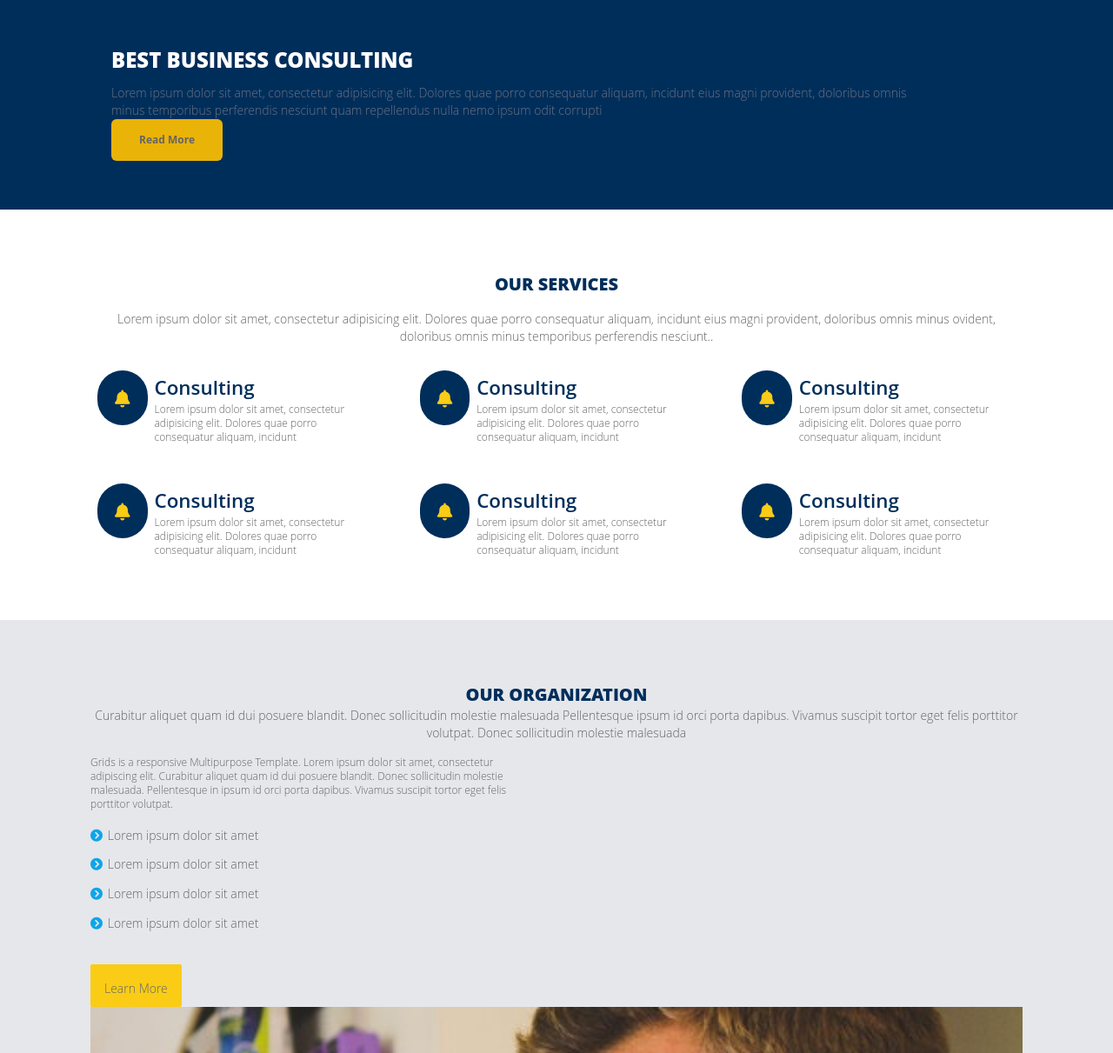
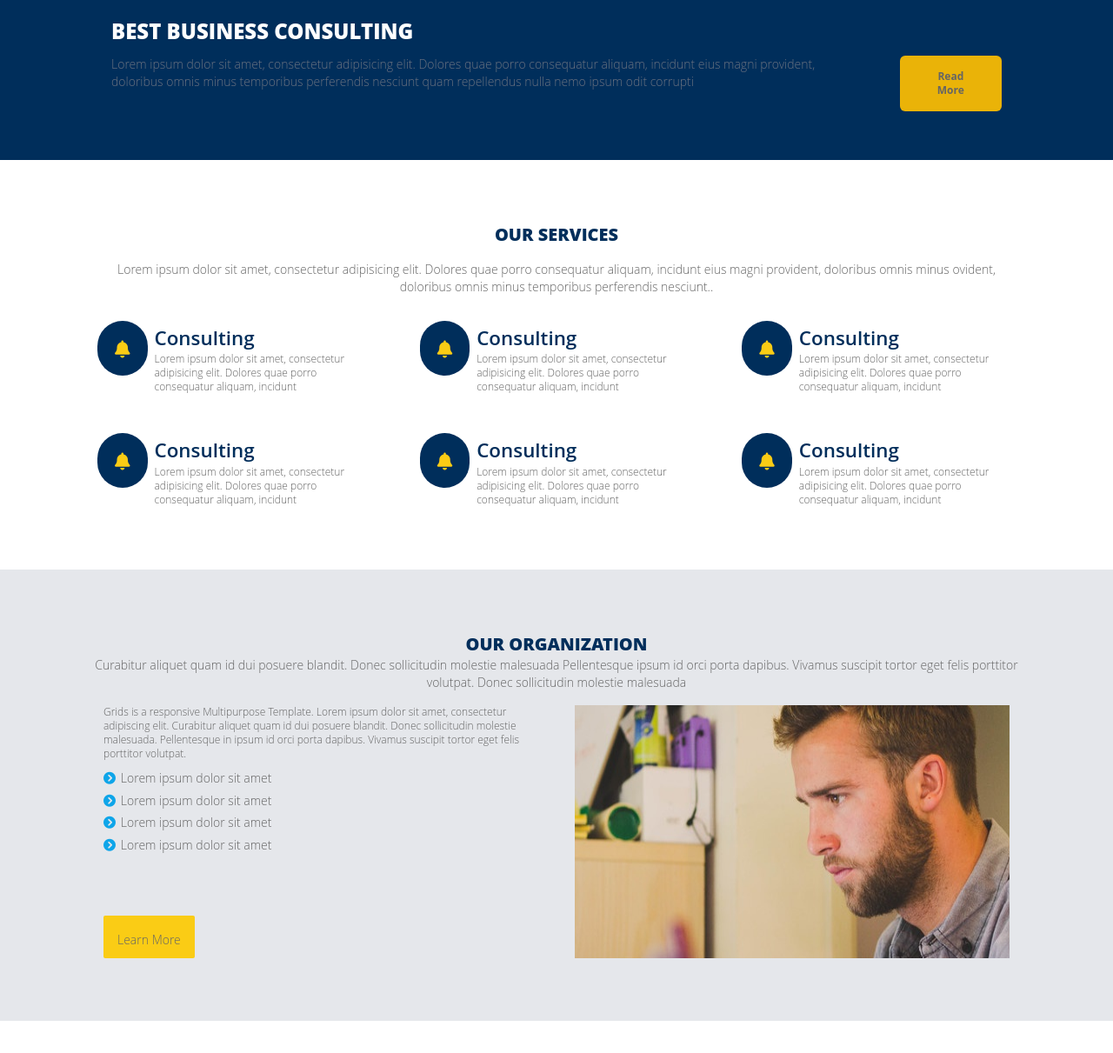
Before and after one commit to Gauravsapkotanp/ACURA-PAGE, a plain HTML site: page index.html in a window 1280 px wide. Shown: the part 584-1795 px from the top of the page at 87% size. Drawn offline with nearby package versions, Linux system fonts and the light colour scheme.

Commit message:
Update index.html

```diff
--- a/index.html
+++ b/index.html
@@ -44,7 +44,7 @@
             </button>
         </div>
     <div class="">
-        <div class="bg-[#002e5b] hidden sm:block  flex justify-between px-16 ">
+        <div class="bg-[#002e5b] hidden sm:flex justify-between px-16 ">
             <div>
                 <a class="fas fa-clock text-xs mx-2 text-yellow-400"> <a class="text-[11px]  text-white   ">Mon - Sat 8.00 - 18.00. Sunday CLOSED</a> </a>
             </div>
@@ -98,7 +98,7 @@
     <div class="-mt-9">
         <div class="lg:px-16 lg:py-14 px-5 py-5 bg-[#002e5b]">
             <h1 class=" text-2xl  font-extrabold text-white pb-3 mx-16">BEST BUSINESS CONSULTING</h1>
-            <div class="flex-col sm:flex-row justify-around mx-16">
+            <div class="flex flex-col sm:flex-row justify-around mx-16">
                 <div class="">
                 <p class="text-gray-500 text-sm w-[90%]">Lorem ipsum dolor sit amet, consectetur adipisicing elit. Dolores quae porro consequatur aliquam, incidunt eius magni provident, doloribus omnis minus temporibus perferendis nesciunt quam repellendus nulla nemo ipsum odit corrupti</p>
                 </div>
@@ -184,14 +184,14 @@
             <h1 class="text-center text-[#002e5b] dark:text-white text-xl font-extrabold">OUR ORGANIZATION</h1>
             <p class="text-sm  text-center dark:text-white">Curabitur aliquet quam id dui posuere blandit. Donec sollicitudin molestie malesuada Pellentesque
                 ipsum id orci porta dapibus. Vivamus suscipit tortor eget felis porttitor volutpat. Donec sollicitudin molestie malesuada</p>
-                <div class="flex-col sm:flex-row justify-around pt-4">
+                <div class="flex flex-col sm:flex-row justify-around pt-4">
                     <div>
                         <p class="text-xs max-w-lg dark:text-white ">Grids is a responsive Multipurpose Template. Lorem ipsum dolor sit amet, consectetur adipiscing elit. Curabitur aliquet quam id dui posuere blandit. Donec sollicitudin molestie malesuada. Pellentesque in ipsum id orci porta dapibus. Vivamus suscipit tortor eget felis porttitor volutpat.</p>
                         <div class="mt-2">
-                            <i class="fas fa-circle-chevron-right text-sm text-sky-500 dark:text-white"></i> <a class="text-sm dark:text-white">Lorem ipsum dolor sit amet</a> <br>
-                            <i class="fas fa-circle-chevron-right text-sm text-sky-500 dark:text-white"></i> <a class="text-sm dark:text-white">Lorem ipsum dolor sit amet</a> <br>
-                            <i class="fas fa-circle-chevron-right text-sm text-sky-500 dark:text-white"></i> <a class="text-sm dark:text-white">Lorem ipsum dolor sit amet</a> <br>
-                            <i class="fas fa-circle-chevron-right text-sm text-sky-500 dark:text-white"></i> <a class="text-sm dark:text-white">Lorem ipsum dolor sit amet</a>
+                            <p class="-mt-2"><i class="fas fa-circle-chevron-right text-sm text-sky-500 dark:text-white"></i> <a class="text-sm dark:text-white">Lorem ipsum dolor sit amet</a></p>
+                            <p class="-mt-2"><i class="fas fa-circle-chevron-right text-sm text-sky-500 dark:text-white"></i> <a class="text-sm dark:text-white">Lorem ipsum dolor sit amet</a></p>
+                            <p class="-mt-2"><i class="fas fa-circle-chevron-right text-sm text-sky-500 dark:text-white"></i> <a class="text-sm dark:text-white">Lorem ipsum dolor sit amet</a></p>
+                            <p class="-mt-2"><i class="fas fa-circle-chevron-right text-sm text-sky-500 dark:text-white"></i> <a class="text-sm dark:text-white">Lorem ipsum dolor sit amet</a></p>
                             <br> <br>
                             <button class="bg-yellow-400 hover:bg-yellow-500 dark:bg-black dark:text-white  px-2 py-2 rounded-sm">
                                 <a class="p-2 text-sm " href="#">Learn More</a>
```
